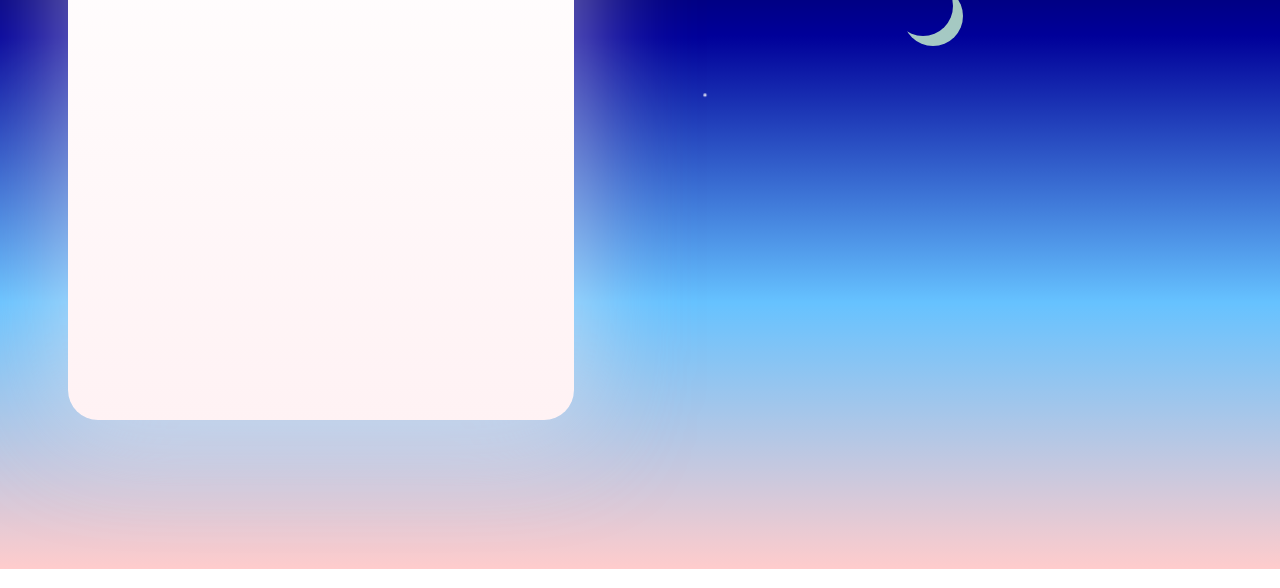
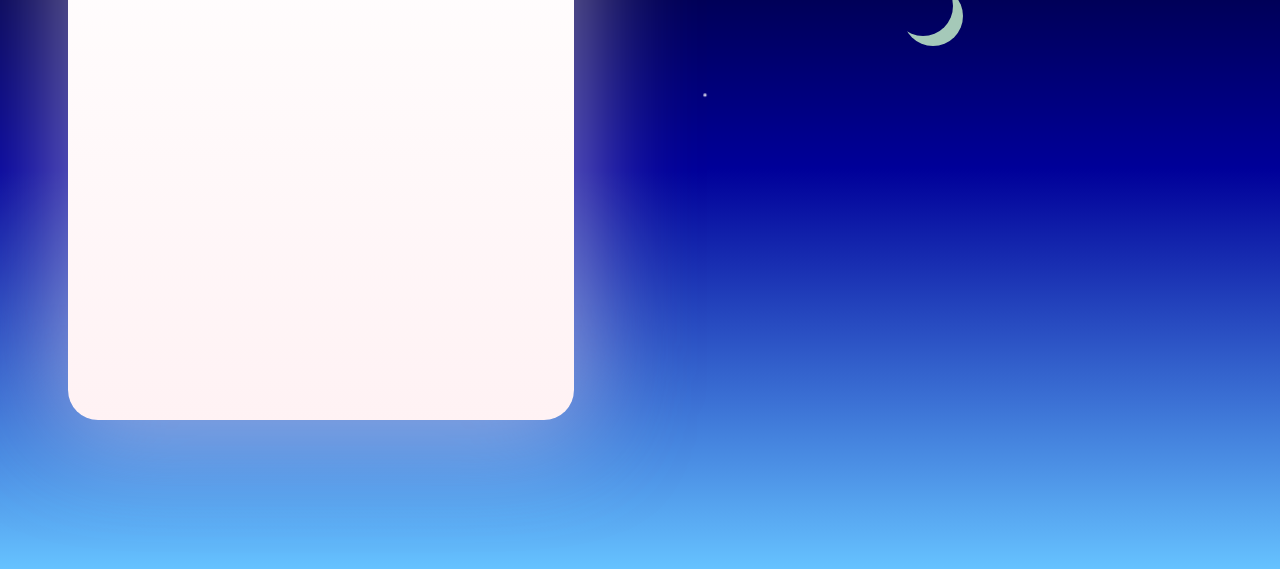
Before and after one commit to harsha-helix/harsha-helix.github.io, a plain HTML site: page index.html in a window 1280 px wide. Shown: the part 231-819 px from the top of the page. Drawn offline with Linux system fonts and the light colour scheme.

Commit message:
edited #back

```diff
--- a/index.html
+++ b/index.html
@@ -128,7 +128,7 @@
     left: 0;
     width: 100%;
     height: 100%;
-    background: linear-gradient(black, #000099, #66c2ff, #ffcccc);
+    background: linear-gradient(black, #000099, #66c2ff);
   }
 
   #textt{
```
